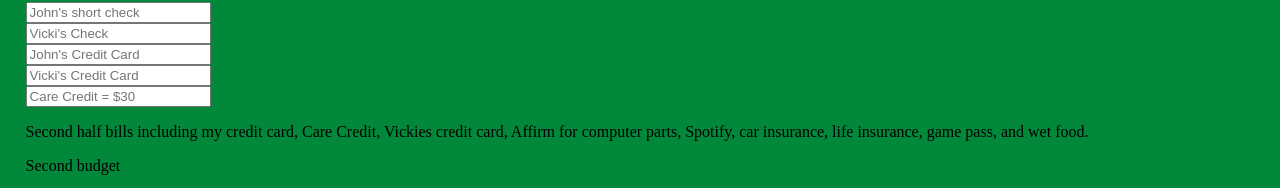
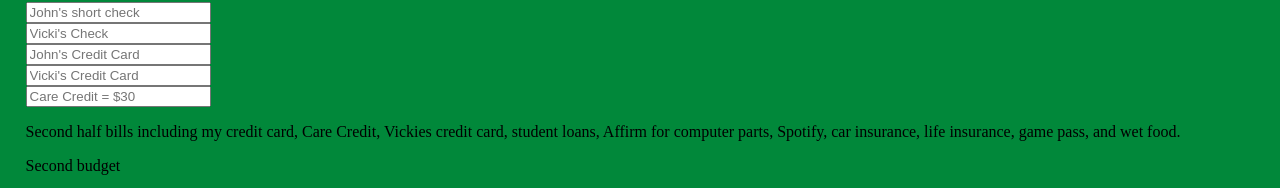
Before and after one commit to Jwfrank3/calculator, a plain HTML site: page index.html in a window 1280 px wide. Shown: the part 486-674 px from the top of the page. Drawn offline with Linux system fonts and the light colour scheme.

Commit message:
Update index.html
added student loans

```diff
--- a/index.html
+++ b/index.html
@@ -52,7 +52,7 @@
     <input type="text" class="care-credit" placeholder="Care Credit = $30">
     <br>
     <p class="second-half">
-      Second half bills including my credit card, Care Credit, Vickies credit card, Affirm for computer parts, Spotify, car insurance, life insurance, game pass, and wet food.
+      Second half bills including my credit card, Care Credit, Vickies credit card, student loans, Affirm for computer parts, Spotify, car insurance, life insurance, game pass, and wet food.
     </p>
     <p class="js-paragraph-second-budget">Second budget</p>
     <button onclick="totalBills2();">submit</button>
```
